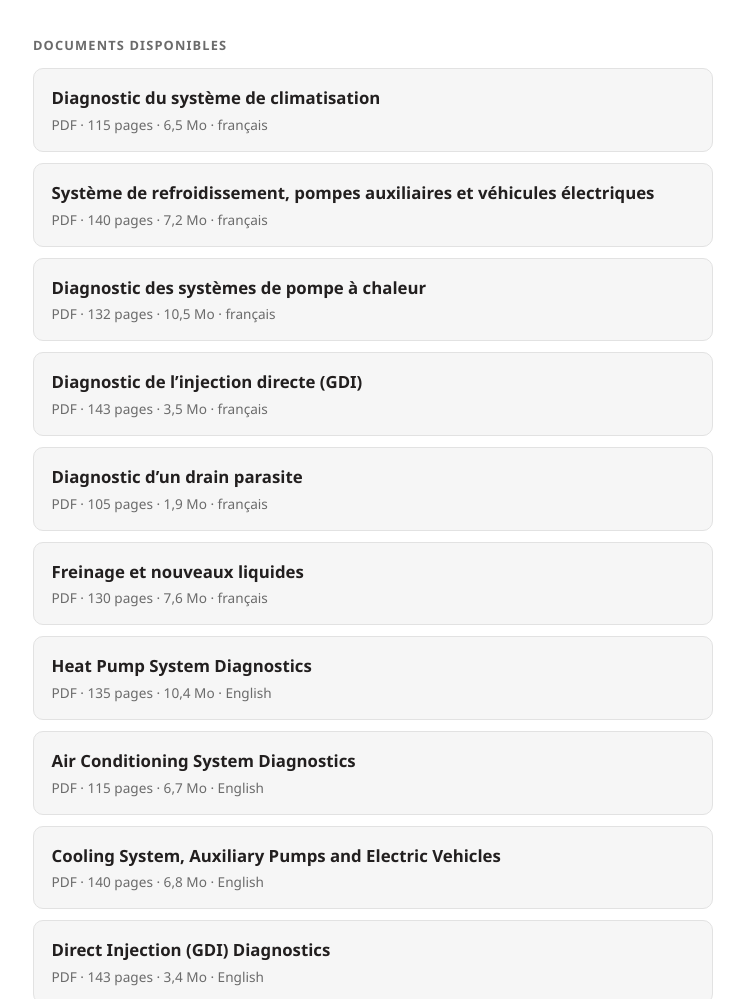
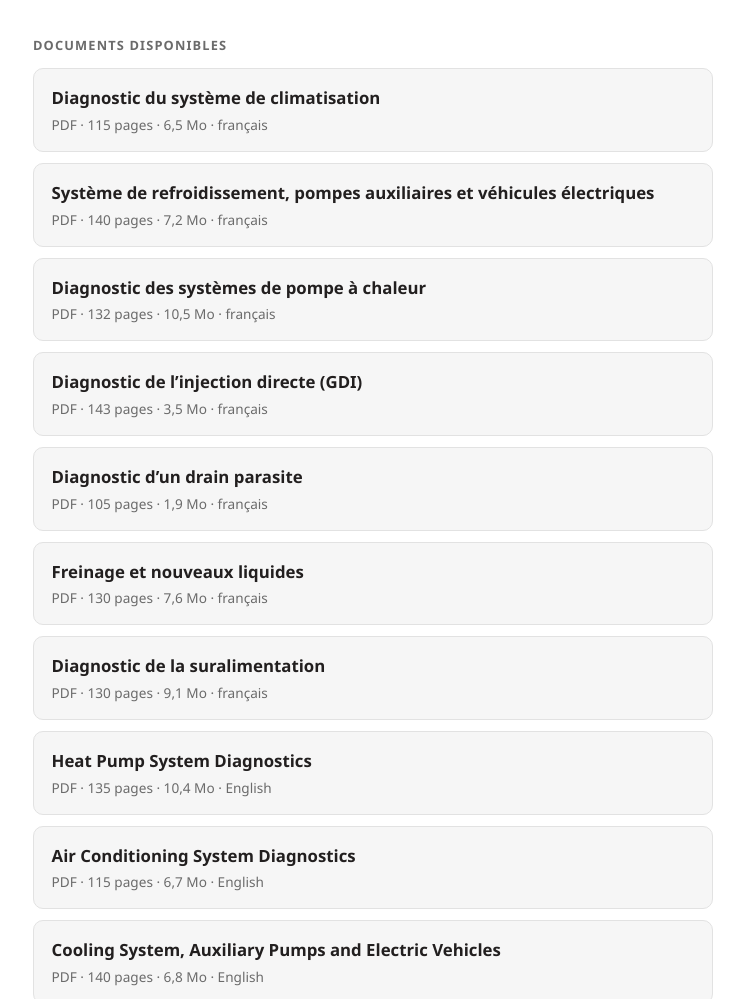
Before and after one commit to J-Gosselin/J-Gosselin.github.io, a plain HTML site: page index.html in a window 1280 px wide. Shown: the part 101-1100 px from the top of the page, without its empty margins (267-1011 px from the left). Drawn offline with Linux system fonts and the light colour scheme.

Commit message:
Suralimentation : premiere publication, 130 pages

```diff
--- a/index.html
+++ b/index.html
@@ -74,6 +74,11 @@
     <div class="meta">PDF · 130 pages · 7,6 Mo · français</div>
   </a>
 
+  <a class="fiche" href="suralimentation.pdf">
+    <div class="titre">Diagnostic de la suralimentation</div>
+    <div class="meta">PDF · 130 pages · 9,1 Mo · français</div>
+  </a>
+
   <a class="fiche" href="heatpump.pdf">
     <div class="titre">Heat Pump System Diagnostics</div>
     <div class="meta">PDF · 135 pages · 10,4 Mo · English</div>
```
Also changed, not shown: 1 other file.
